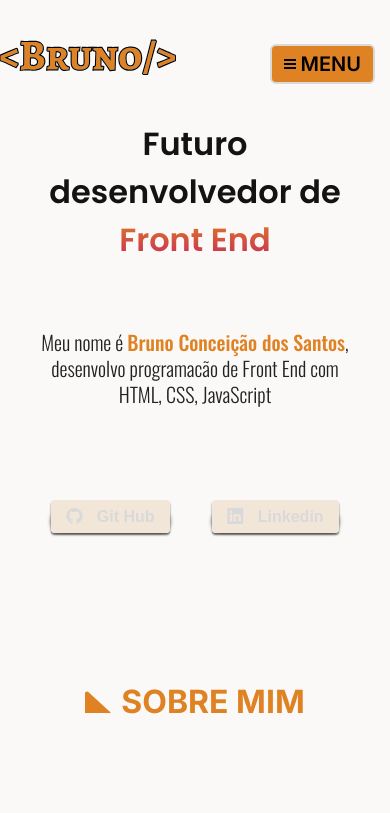
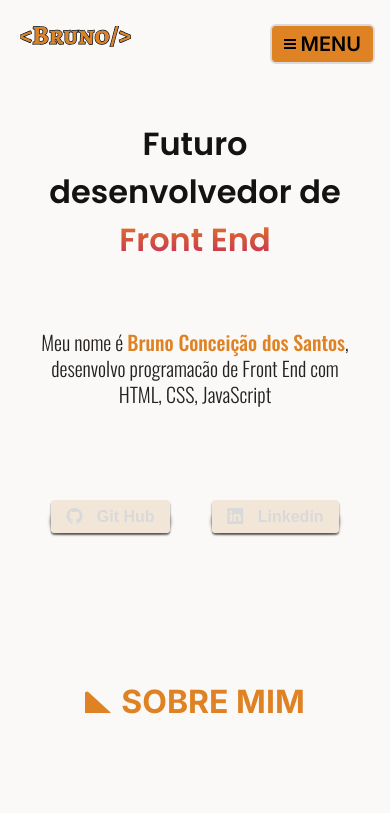
Before and after one commit to BrunoConceica0/Bruno, a website: page index.html in a window 390 px wide. Shown: the top 813 px of the page. Drawn offline with nearby package versions, Linux system fonts and the light colour scheme.

Commit message:
Revert "Ajustado o menu mobile"

```diff
--- a/css/head/header.css
+++ b/css/head/header.css
@@ -1,7 +1,13 @@
 #header {
   padding: 150px 0;
 }
+.header-content img {
+  padding-left: 20px;
+}
 .header-content {
+  display: flex;
+  justify-content: space-between;
+  align-items: center;
   position: fixed;
   top: -1px;
   left: 0;
@@ -10,13 +16,6 @@
   margin: 0 auto;
   height: 10vw;
   padding: 20px 0;
-}
-.header-menu {
-  display: flex;
-  justify-content: space-between;
-  align-items: center;
-  max-width: 1100px;
-  margin: 0 auto;
 }
 .navegacao ul {
   display: flex;
@@ -55,17 +54,15 @@
 .introduction-content {
   text-align: center;
   margin-top: 120px;
+  & h1 {
+    color: var(--cor-titulo);
+  }
+
+  & p {
+    margin-top: 65px;
+    color: var(--cor-subtitulo);
+  }
 }
-
-.introduction-content h1 {
-  color: var(--cor-titulo);
-}
-
-.introduction-content p {
-  margin-top: 65px;
-  color: var(--cor-subtitulo);
-}
-
 .links-extremos {
   margin-top: 100px;
 }
@@ -97,12 +94,6 @@
   .links-extremos span {
     padding: 0 10px;
   }
-  .header-menu {
-    height: 40px;
-  }
-  .header-content {
-    padding: 40px 0;
-  }
 }
 @media (max-width: 600px) {
   #header .header-content li {
@@ -118,8 +109,12 @@
   #header {
     padding: 30px 0 30px 0;
   }
-
+  .header-img img {
+    width: 65%;
+    height: 65%;
+  }
   .links-extremos span {
     padding: 0 5px;
   }
 }
+/* animação key */
--- a/css/head/scrolling.css
+++ b/css/head/scrolling.css
@@ -1,8 +1,8 @@
 [data-scrolling].scrolling {
   background: linear-gradient(var(--cor-8), 90%, var(--cor-9));
-  height: 4vw;
+  height: 3vw;
 }
 
 [data-scrolling] {
-  transition: 0.5s;
+  transition: 1s;
 }
--- a/css/project.css
+++ b/css/project.css
@@ -41,6 +41,8 @@
 }
 #project .project-site img {
   border-radius: 15px 15px 0 0;
+  /* height: 24vh;
+  width: 46vw; */
   object-fit: cover;
   object-position: center;
 }
--- a/index.html
+++ b/index.html
@@ -17,7 +17,6 @@
 <body>
   <header id="header">
     <main class="header-content" data-scrolling>
-      <div class="header-menu">
       <div class="header-img">
         <img src="./img/icons/Bruno-Marca.svg" alt="Logotipo" width="176" height="57">
       </div>
@@ -31,7 +30,6 @@
           <li><a href="#contact">contato</a></li>
         </ul>
       </nav>
-      </div>
     </main>
     <div class="introduction-content container">
       <h1 class="font-pop-g-4 ">Futuro desenvolvedor de<br> <span class="liner">Front End</span></h1>
```
Lines whose indentation alone changed are shown as unchanged.
